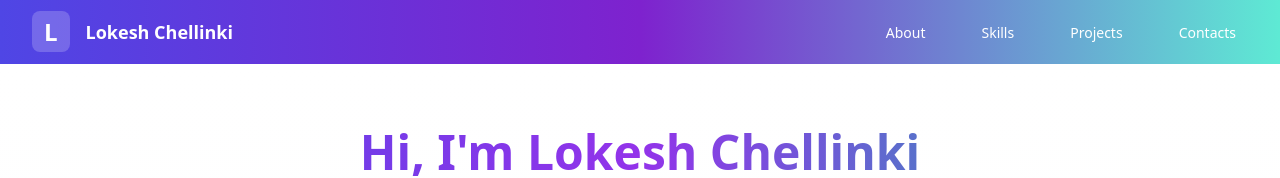
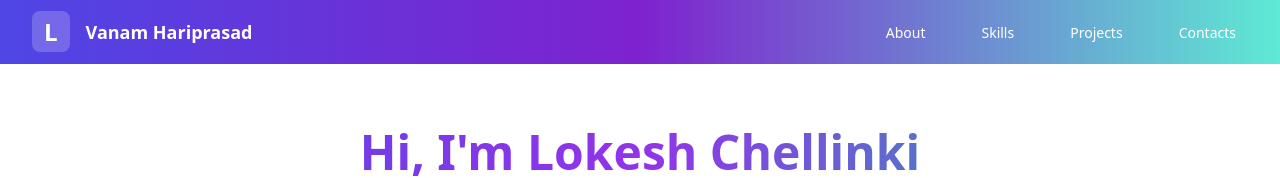
Before and after one commit to Lovekesh2806/Portfolio-Lokesh, a React (Create React App) app: page / in a window 1280 px wide. Shown: the top 178 px of the page. Built offline with nearby package versions, Linux system fonts and the light colour scheme.

Commit message:
Update Navbar.js

```diff
--- a/src/components/Navbar.js
+++ b/src/components/Navbar.js
@@ -16,7 +16,7 @@ export default function Navbar() {
               </div>
               <div className="md:block hidden ml-4">
                 <span className="text-white font-semibold text-lg">
-                  Lokesh Chellinki
+                  Vanam Hariprasad
                 </span>
               </div>
             </div>
```
